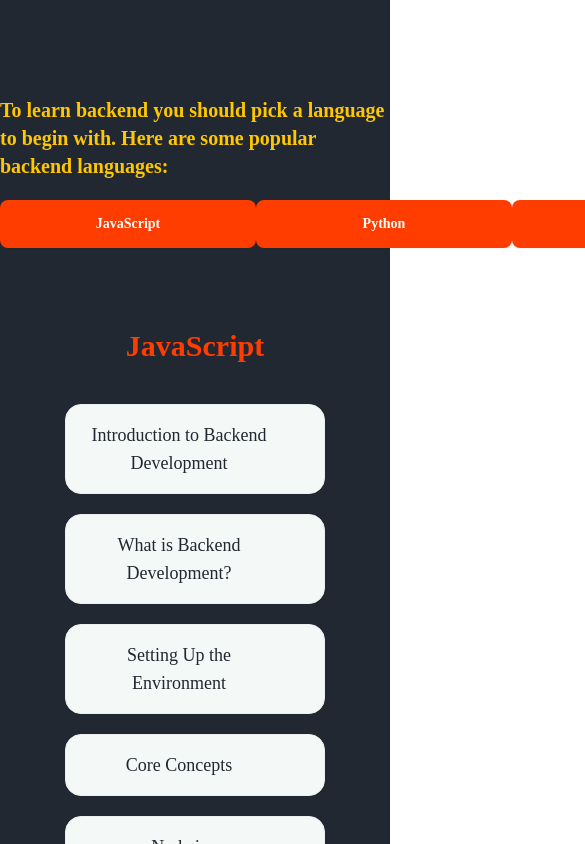
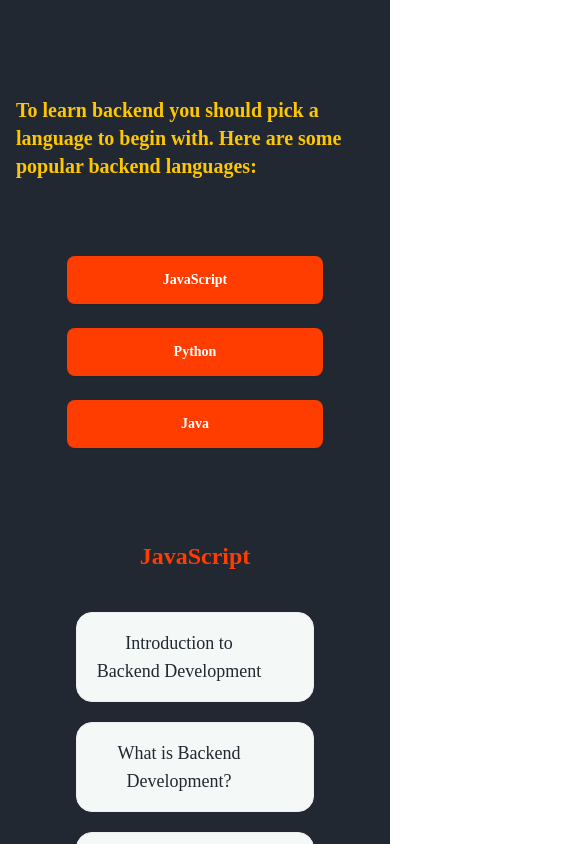
Before and after one commit to yuvrajsharma97/Computer-Science-Roadmaps, a Next.js app: page /pages/roadmaps/backend-roadmap in a window 390 px wide. Both pictures are taken after a click on the button "JavaScript". Shown: the top 844 px of the page, 585 px wide, since content can reach past the window. Built offline with nearby package versions, Linux system fonts and the light colour scheme; a web font is replaced by a local one.

Commit message:
backend 2

```diff
--- a/app/pages/roadmaps/backend-roadmap/page.jsx
+++ b/app/pages/roadmaps/backend-roadmap/page.jsx
@@ -27,40 +27,44 @@ const BackendRoadmap = () => {
       className={`h-full ${
         themeModeDark ? "bg-primary text-white" : "bg-lightbg text-black"
       }`}>
-      <div className="flex justify-around w-full pt-[6rem]">
-        <h3 className="text-xl font-bold text-bright2">
-          {" "}
+      <div className="flex justify-around w-full pt-[6rem] px-4 md:px-0">
+        <h3 className="text-xl md:text-xl font-bold text-bright2">
           To learn backend you should pick a language to begin with. Here are
           some popular backend languages:
         </h3>
       </div>
-      <div className="flex justify-around w-full pt-5">
+      <div
+        className={`flex flex-wrap justify-center md:flex-row w-full mt-[4rem] ${
+          showBackendFrameworks ? "h-full" : "h-[55vh]"
+        }`}>
         {backendLanguages.map((language, index) => (
-          <button
-            className="btn bg-bright1 border-none text-white btn-wide"
+          <div
             key={index}
-            onClick={() => handleBackendLanguageClick(language)}>
-            {language.title}
-          </button>
+            className="w-full md:w-1/3 lg:w-1/4 flex justify-center my-3 px-2">
+            <button
+              className="btn bg-bright1 border-none text-white btn-wide"
+              onClick={() => handleBackendLanguageClick(language)}>
+              {language.title}
+            </button>
+          </div>
         ))}
+        {showLoader && (
+          <div className="w-full">
+            <LoaderComponent />
+          </div>
+        )}
       </div>
 
-      {showLoader && (
-        <div className="pb-[2rem]">
-          {" "}
-          <LoaderComponent />{" "}
-        </div>
-      )}
       {showBackendFrameworks && (
         <>
-          <div className="w-full py-[5rem]">
-            <h1 className="text-3xl font-bold text-bright1 text-center">
+          <div className="w-full py-[5rem] px-4 md:px-0">
+            <h1 className="text-2xl md:text-3xl font-bold text-bright1 text-center">
               {backendFrameworkArray.title}
             </h1>
             <RoadmapAccordian
               accordionData={backendFrameworkArray.accordionData}
             />
-            <div className="md:flex">
+            <div className="md:flex justify-center">
               <ModalsComponent modals={backendFrameworkArray.modals} />
             </div>
           </div>
```
